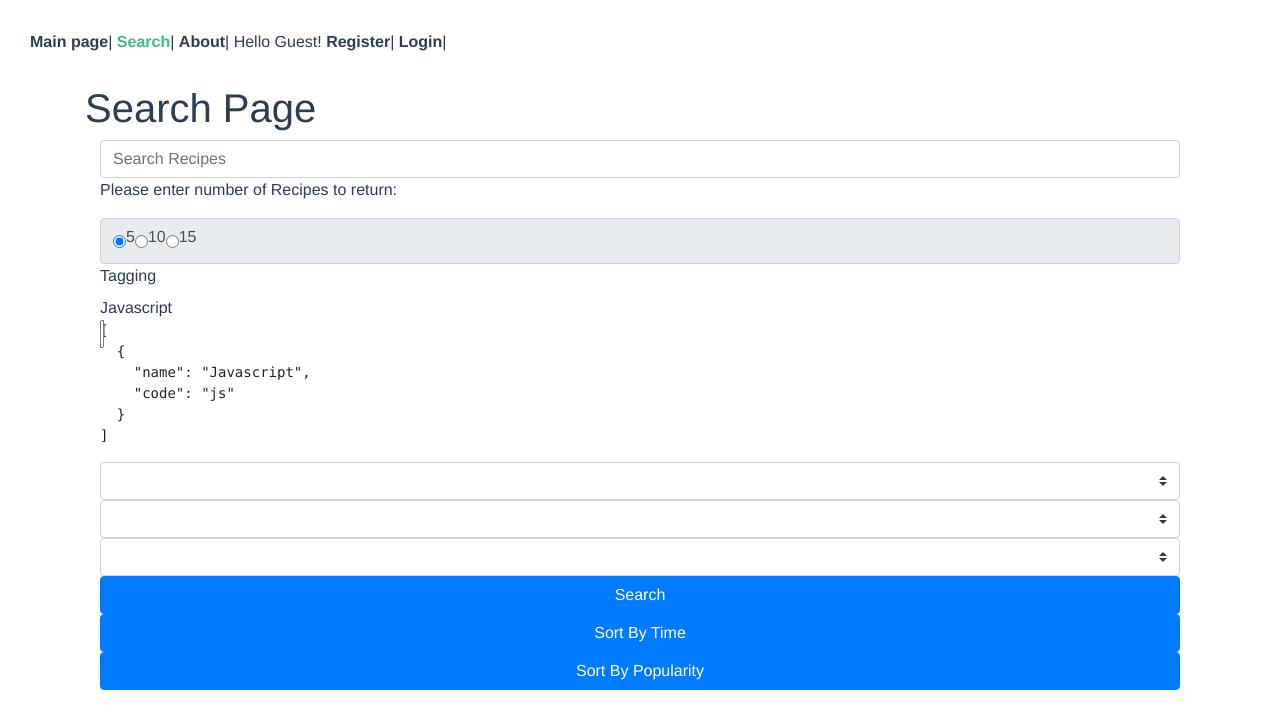
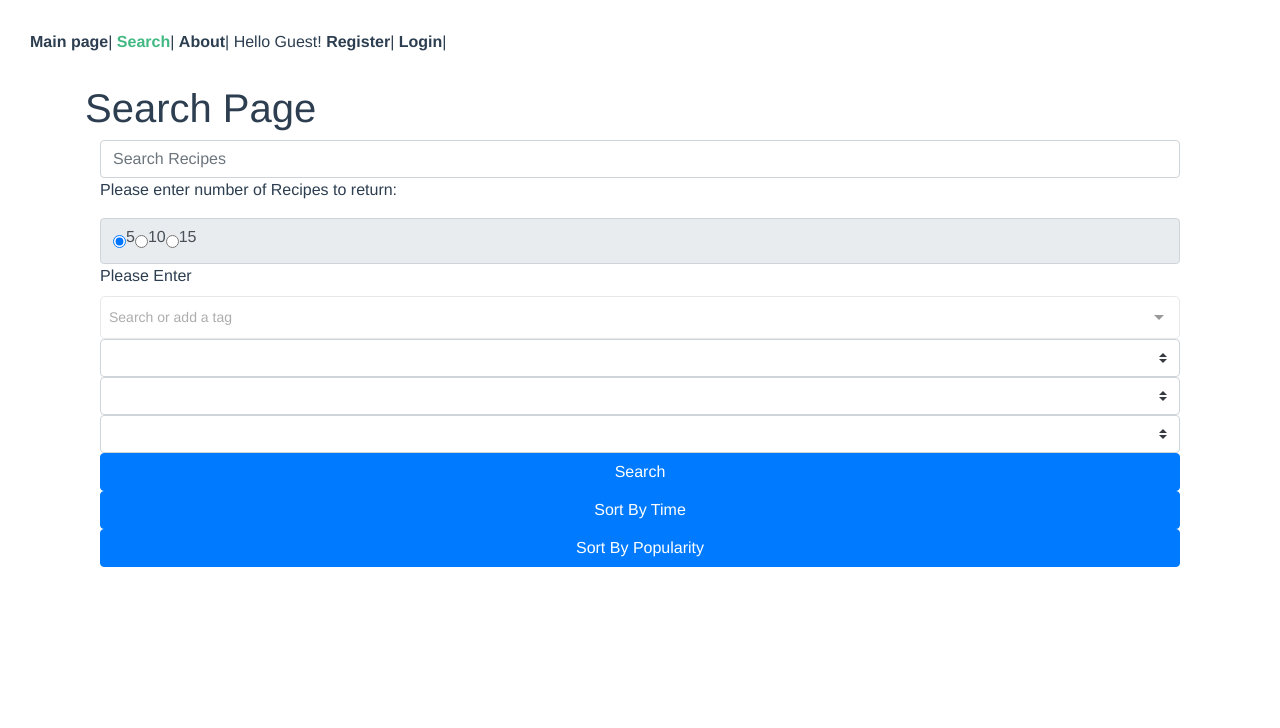
Before and after one commit to Web-Development-Environments-2022/assignment3-3-322888900_324677285, a Vue app: page /#/search in a window 1280 px wide. Shown: the top 728 px of the page. Built offline with nearby package versions, Linux system fonts and the light colour scheme.

Commit message:
With search only on gui

```diff
--- a/src/components/MyMultipleSelect.vue
+++ b/src/components/MyMultipleSelect.vue
@@ -1,39 +1,49 @@
 <template>
 <div>
-  <label class="typo__label">Tagging</label>
-  <multiselect v-model="value" tag-placeholder="Add this as new tag" placeholder="Search or add a tag" label="name" track-by="code" :options="options" :multiple="true" :taggable="true" @tag="addTag">
-  </multiselect>
-  <pre class="language-json"><code>{{ value  }}</code></pre>
+  <label class="typo__label">Please Enter {{TypeOfElements}} </label>
+  <multiselect v-model="value" tag-placeholder="Add this as new tag" placeholder="Search or add a tag" label="name" track-by="name" :options="options" :multiple="true" :taggable="true" @tag="addTag"></multiselect>
 </div>
 </template>
 <script>
 import Multiselect from 'vue-multiselect'
-
+import dietsAsset from "../assets/diets";
 export default {
   components: {
     Multiselect
   },
+  props: {
+    TypeOfElements: {
+      type: String,
+      required: true,
+    },
+  },
   data () {
     return {
-      value: [
-        { name: 'Javascript', code: 'js' }
-      ],
-      options: [
-        { name: 'Vue.js', code: 'vu' },
-        { name: 'Javascript', code: 'js' },
-        { name: 'Open Source', code: 'os' }
-      ]
+      value: [],
+      options: [],
+      dietsAsset: [{ value: null, text: "", disabled: true }]
     }
+  },
+ mounted() {
+    this.dietsAsset.push(...dietsAsset);
+    if(this._props.TypeOfElements==="diets"){
+        this.options=this.dietsAsset
+      }
+
   },
   methods: {
     addTag (newTag) {
+
       const tag = {
         name: newTag,
         code: newTag.substring(0, 2) + Math.floor((Math.random() * 10000000))
       }
       this.options.push(tag)
       this.value.push(tag)
+      $emit("TypeOfElements",value)
     }
   }
 }
 </script>
+
+<style src="vue-multiselect/dist/vue-multiselect.min.css"></style>
```
